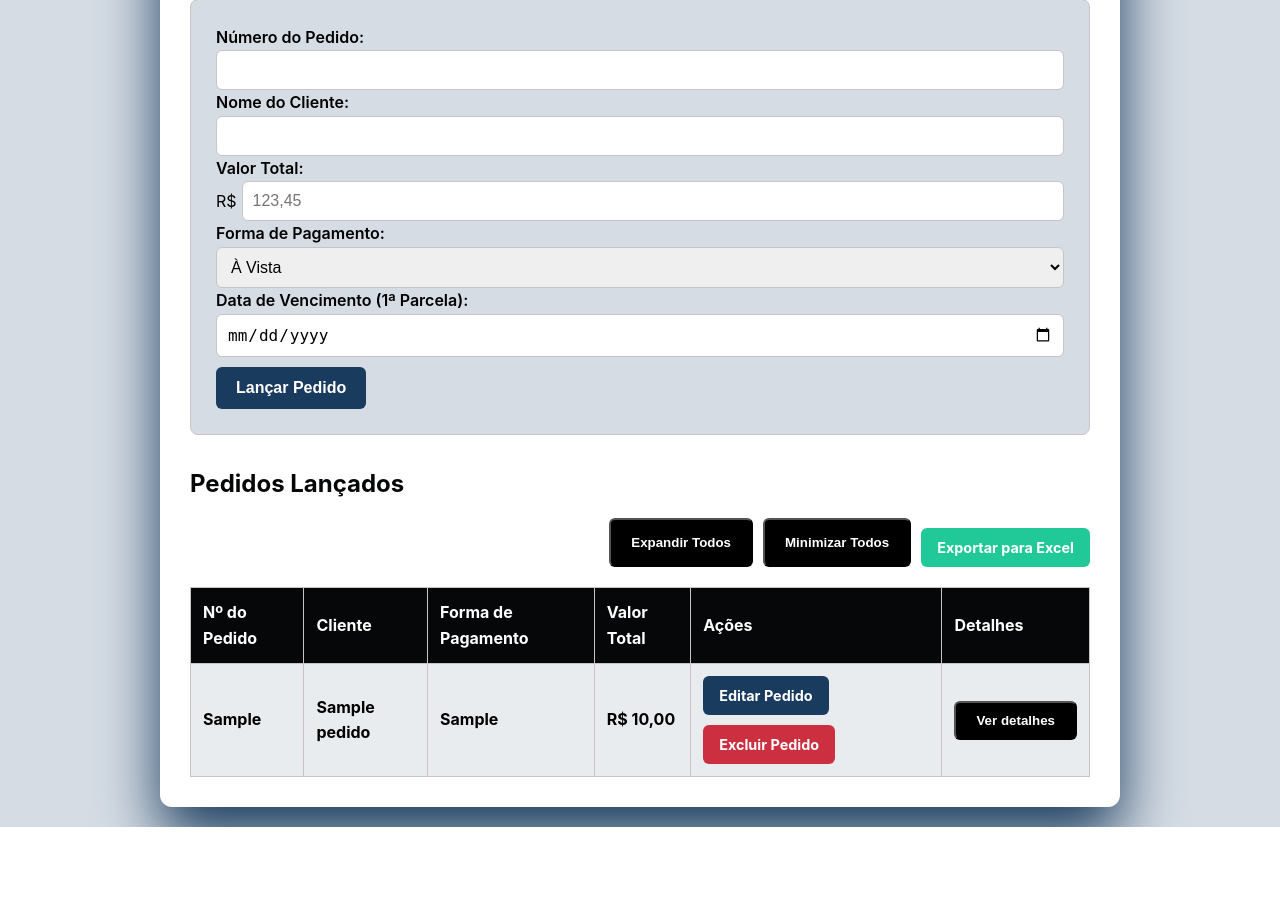
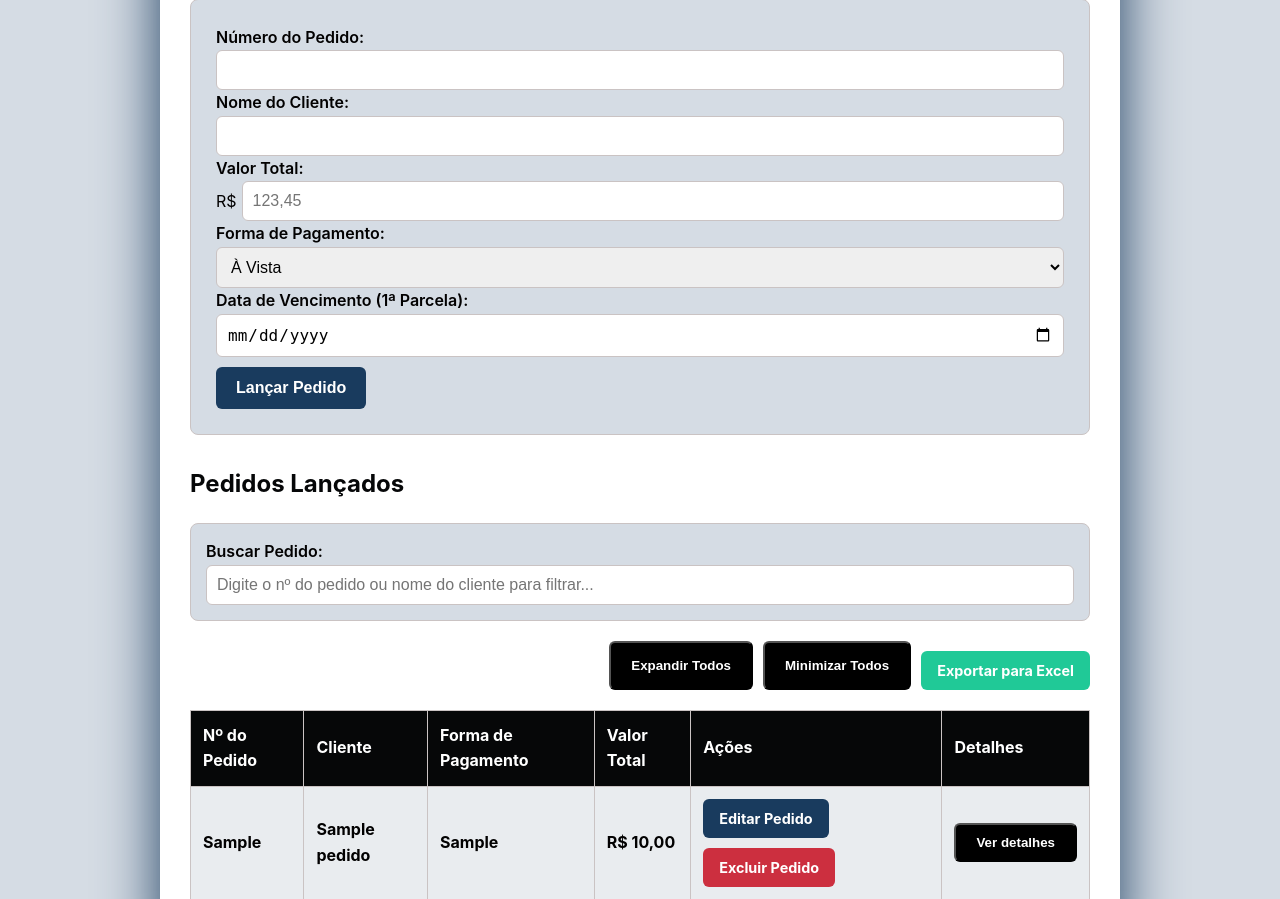
Before and after one commit to tecnologiaapi/controle_financeiro, a Flask app: page /pedidos in a window 1280 px wide. Shown: the part 294-1193 px from the top of the page. Before the commit the page ends 1121 px from the top, so only its background shows below. Run offline with Flask 3, Linux system fonts and the light colour scheme; a user stored in the database is signed in; tables that the repository leaves empty hold one stand-in row (values such as "Sample post").

Commit message:
Update pedidos.html

```diff
--- a/templates/pedidos.html
+++ b/templates/pedidos.html
@@ -59,6 +59,11 @@
     </form>
 
     <h2 class="sub-header-text">Pedidos Lançados</h2>
+
+    <div class="form-section" style="padding: 15px; margin-bottom: 20px;">
+        <label for="search-input">Buscar Pedido:</label>
+        <input type="text" id="search-input" placeholder="Digite o nº do pedido ou nome do cliente para filtrar..." style="width: 100%; box-sizing: border-box;">
+    </div>
     {% if pedidos %}
         <div class="export-button-container" style="display: flex; justify-content: flex-end; gap: 10px; flex-wrap: wrap;">
             <button id="expand-all-btn" class="button-link secondary-button">Expandir Todos</button>
@@ -126,35 +131,25 @@
 
 <script>
     document.addEventListener('DOMContentLoaded', (event) => {
-        // --- NOVO: Script para máscara de moeda ---
+        // --- Script para máscara de moeda ---
         const valorDisplay = document.getElementById('valor_display');
         const valorHidden = document.getElementById('valor');
 
         valorDisplay.addEventListener('input', (e) => {
-            // Remove tudo que não for dígito
             let value = e.target.value.replace(/\D/g, '');
-
             if (value) {
-                // Converte para número e divide por 100 para ter as casas decimais
                 let numberValue = parseInt(value, 10) / 100;
-
-                // Formata para o padrão BRL (ex: 1.234,56)
                 let formattedValue = numberValue.toLocaleString('pt-BR', {
                     minimumFractionDigits: 2,
                     maximumFractionDigits: 2
                 });
-
                 e.target.value = formattedValue;
-
-                // Atualiza o campo oculto com o formato numérico correto (ex: 1234.56)
                 valorHidden.value = numberValue.toFixed(2);
             } else {
                 e.target.value = '';
                 valorHidden.value = '';
             }
         });
-
-        // --- Fim do script de máscara ---
 
         // Lógica para o formulário de novo pedido
         const formaPagamentoSelect = document.getElementById('forma_pagamento');
@@ -215,6 +210,43 @@
                 });
             });
         }
+
+        // --- NOVO SCRIPT DE BUSCA ---
+        const searchInput = document.getElementById('search-input');
+
+        if (searchInput) {
+            searchInput.addEventListener('input', (e) => {
+                const query = e.target.value.toLowerCase();
+
+                document.querySelectorAll('.pedido-row').forEach(pedidoRow => {
+                    // 1. Pega o ID do pedido (do botão de detalhes)
+                    const button = pedidoRow.querySelector('.toggle-parcelas');
+                    const pedidoId = button ? button.dataset.pedidoId : null;
+                    if (!pedidoId) return;
+
+                    // 2. Pega o texto da linha principal do pedido (Nº do Pedido, Cliente, etc.)
+                    const rowText = pedidoRow.textContent.toLowerCase();
+
+                    // 3. Verifica se o texto da linha corresponde à busca
+                    const isVisible = rowText.includes(query);
+
+                    // 4. Mostra/Esconde a linha principal
+                    pedidoRow.style.display = isVisible ? 'table-row' : 'none';
+
+                    // 5. Se a linha principal for escondida, esconde também as parcelas
+                    if (!isVisible) {
+                        const parcelaRows = document.querySelectorAll(`.parcela-row[data-pedido-id="${pedidoId}"]`);
+                        parcelaRows.forEach(parcela => {
+                            parcela.style.display = 'none';
+                        });
+                    }
+                    // Se for visível, a lógica de expandir/minimizar (acima) já cuida
+                    // de manter as parcelas escondidas ou mostradas conforme o estado do botão.
+                });
+            });
+        }
+        // --- FIM DO NOVO SCRIPT DE BUSCA ---
+
     });
 </script>
 
```
